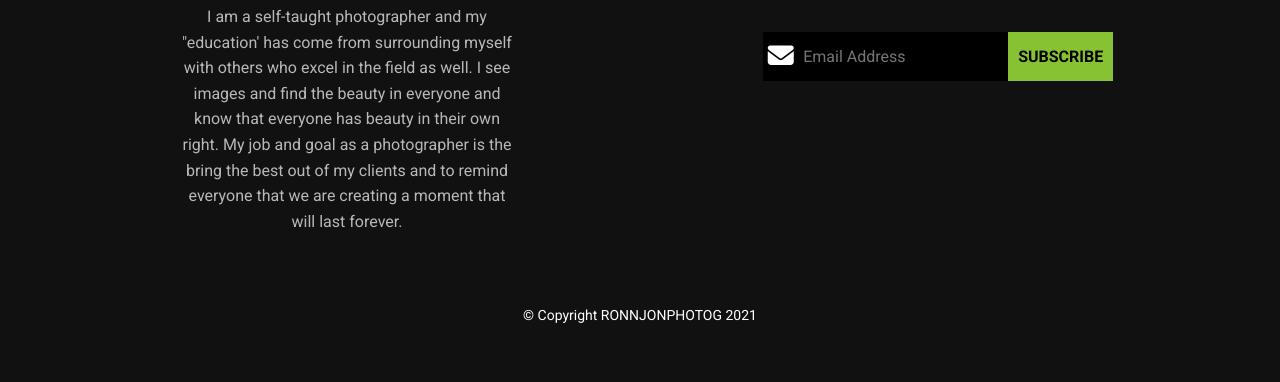
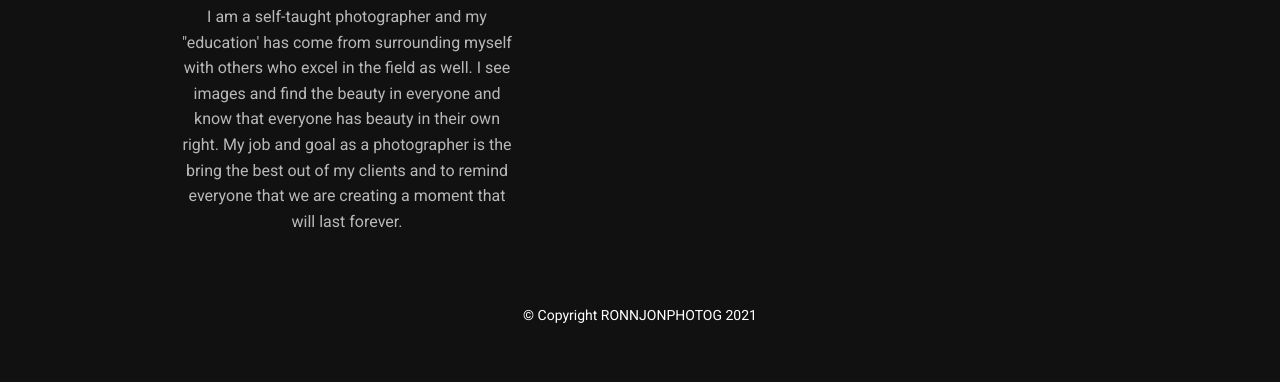
Before and after one commit to ronnelcodes/RonnJonPhotog, a plain HTML site: page contact.html in a window 1280 px wide. Shown: the part 1904-2286 px from the top of the page. Drawn offline with Linux system fonts and the light colour scheme; a script that the page names is missing.

Commit message:
5.23.21-h

```diff
--- a/contact.html
+++ b/contact.html
@@ -141,12 +141,6 @@
                 <div>
                     <h3>Sign Up for Savings!</h3>
                     <p>Don't miss out on deals and specials!</p>
-
-                    <div class = "subs">
-                        <i class = "fas fa-envelope"></i>
-                        <input type = "email" id = "email" placeholder="Email Address">
-                        <button type = "submit">SUBSCRIBE</button>
-                    </div>
                 </div>
             </div>
             <p>&copy; Copyright RONNJONPHOTOG 2021</p>
```
Also changed, not shown: gallery.html (+0 -6 lines), index.html (+0 -6 lines).
